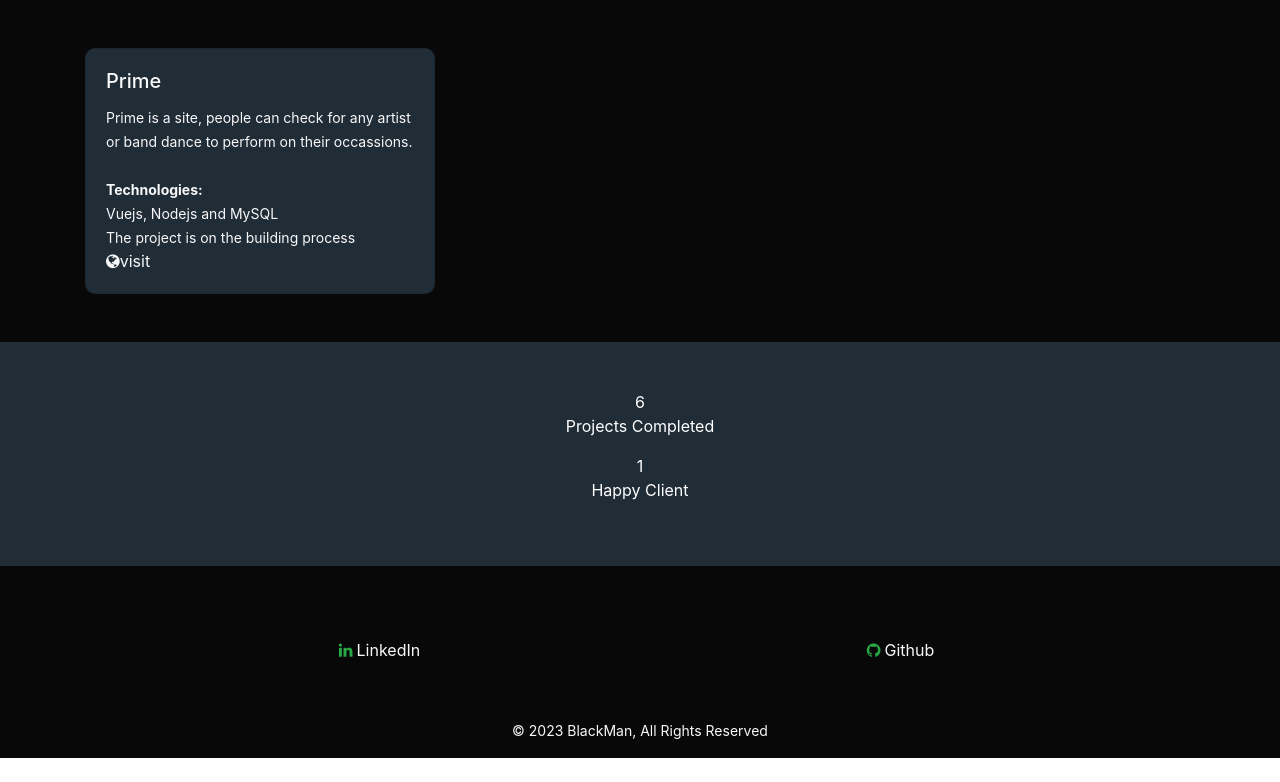
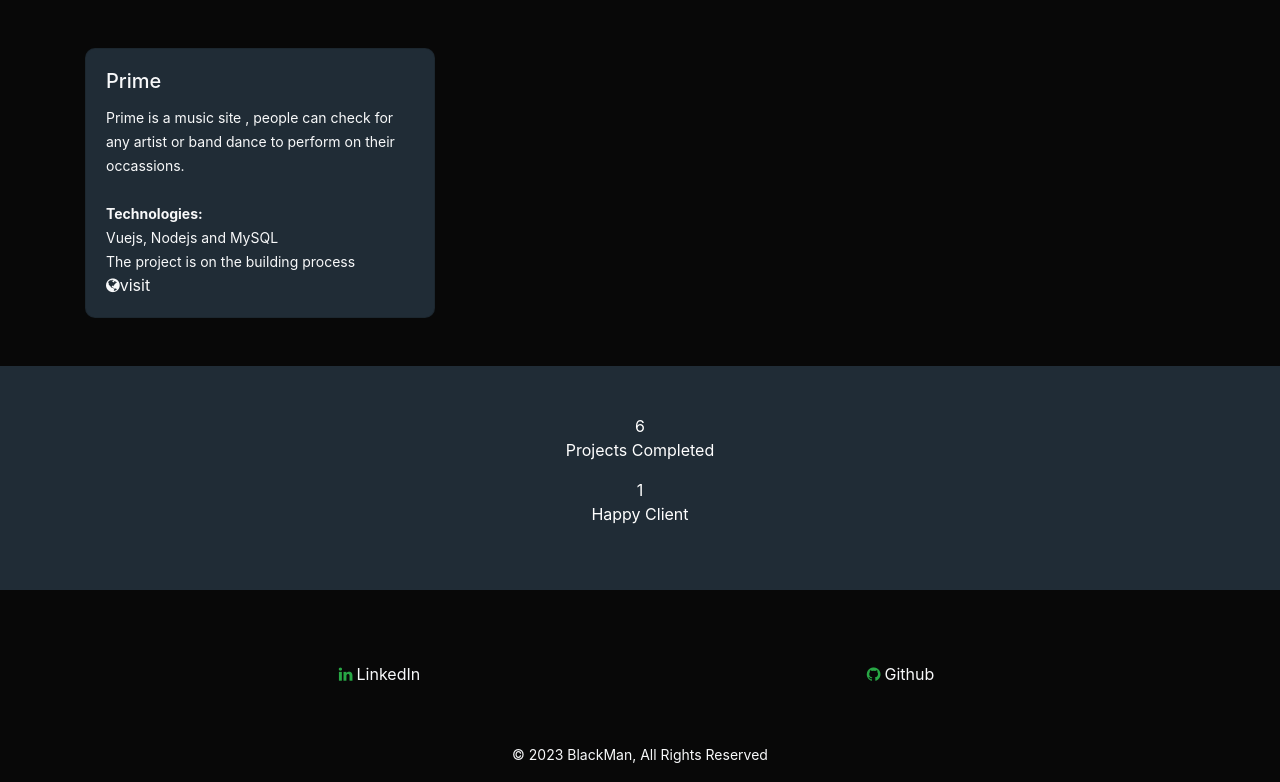
Before and after one commit to Agboola12/React-Portflio, a React (Create React App) app: page / in a window 1280 px wide. Shown: the part 1105-1887 px from the top of the page. Before the commit the page ends 1863 px from the top, so only its background shows below. Built offline with nearby package versions, Linux system fonts and the light colour scheme.

Commit message:
adding some changes

```diff
--- a/src/App.js
+++ b/src/App.js
@@ -7,18 +7,7 @@ import agbo from './agbo.png'
 function App() {
   return (
     <div>
-      {/* <nav className="navbar navbar-expand-lg  ">
 
-          <ul className="navbar-nav mx-auto" >
-            <li className="nav-item">
-
-            </li>
-            <li className="nav-item">
-            </li>
-            <li className="nav-item">
-            </li>
-            </ul>
-          </nav> */}
 
           <div className='d-flex text-center' id='nav'>
           <Link to="https://www.linkedin.com/in/elijah-iyanuoluwa-agboola-6b2631203" className="nav-link  text-light  fs-7"><i className="fa fa-linkedin text-success mr-1" aria-hidden="true"></i>LinkedIn</Link>
@@ -127,7 +116,7 @@ function App() {
                     <div className='card   text-light'>
                         <div className='card-body'>
                           <h5 className='card-title '>Prime</h5>
-                          <small className='card-text'>Prime is a site, people can check for any artist or band dance to perform on their occassions.</small><br/><br/>
+                          <small className='card-text'>Prime is a music site , people can check for any artist or band dance to perform on their occassions.</small><br/><br/>
                           <small><b>Technologies:</b></small><br/>
                           <small>Vuejs, Nodejs and MySQL</small> <br/>
                           <small>The project is on the building process</small><br/>
```
